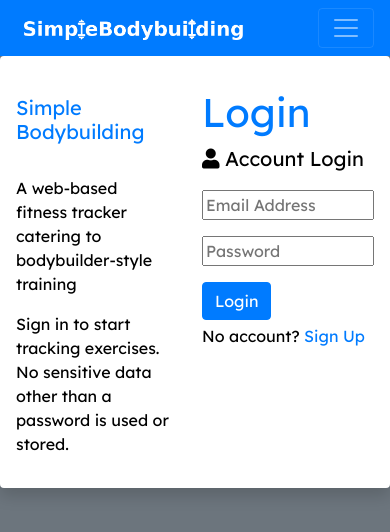
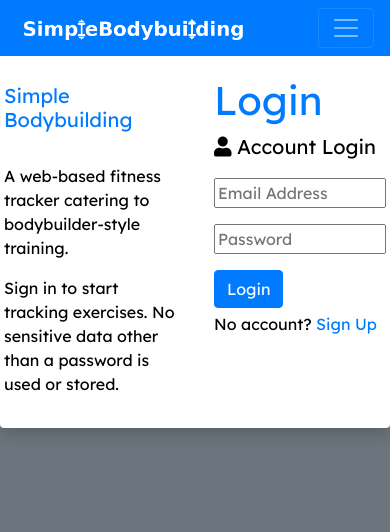
Before and after one commit to reidhansell/SimpleBB, a React (Create React App) app in the folder client/: page /login in a window 390 px wide. Shown: the top 532 px of the page. Built offline with nearby package versions, Linux system fonts and the light colour scheme; no server answers.

Commit message:
Updated background colors and mobile optimizations

```diff
--- a/client/src/components/about/About.js
+++ b/client/src/components/about/About.js
@@ -3,7 +3,7 @@ import { Link } from "react-router-dom";
 
 function About() {
   return (
-    <div className="container">
+    <div className="container-fluid bg-white shadow rounded-bottom pb-3">
       <br />
       <h1 className="text-primary">About</h1>
       <br />
--- a/client/src/components/auth/Login.js
+++ b/client/src/components/auth/Login.js
@@ -27,12 +27,12 @@ const Login = ({ login, isAuthenticated }) => {
   }
 
   return (
-    <div className="bg-white rounded shadow p-3 d-flex flex-row">
+    <div className="bg-white rounded-bottom shadow p-1 d-flex flex-row pb-3">
       <div className="mt-3 mr-3 ml-a" style={{maxWidth: "22vh"}}>
         <h5 className="text-primary mt-2">Simple Bodybuilding</h5>
         <br />
         <p>
-          A web-based fitness tracker catering to bodybuilder-style training
+          A web-based fitness tracker catering to bodybuilder-style training.
         </p>
         <p>
           Sign in to start tracking exercises. No sensitive data other than a password is used or stored.
--- a/client/src/components/auth/Register.js
+++ b/client/src/components/auth/Register.js
@@ -34,12 +34,12 @@ const Register = ({ setAlert, register, isAuthenticated }) => {
   }
 
   return (
-    <div className="bg-white rounded shadow p-3 d-flex flex-row">
+    <div className="bg-white rounded-bottom shadow p-1 d-flex flex-row pb-3">
       <div className="mt-3 mr-3 ml-a" style={{ maxWidth: "22vh" }}>
         <h5 className="text-primary mt-2">Simple Bodybuilding</h5>
         <br />
         <p>
-          A web-based fitness tracker catering to bodybuilder-style training
+          A web-based fitness tracker catering to bodybuilder-style training.
         </p>
         <p>
           Register to start tracking exercises. No sensitive data other than a
--- a/client/src/components/help/Help.js
+++ b/client/src/components/help/Help.js
@@ -2,7 +2,7 @@ import React from "react";
 
 function Help() {
   return (
-    <div className="container">
+    <div className="container-fluid bg-white shadow rounded-bottom pb-3">
       <br />
       <h1 className="text-primary">Help</h1>
       <br />
--- a/client/src/components/tracker/Tracker.js
+++ b/client/src/components/tracker/Tracker.js
@@ -49,7 +49,7 @@ const Tracker = ({ saveWeight, auth: { loading, user, isAuthenticated } }) => {
     <Spinner />
   ) : (
     <div className="text-center">
-      <div className="shadow bg-white">
+      <div className="shadow bg-white rounded-bottom">
         <br />
         <h5>
           <DatePicker
```
Also changed, not shown: 1 other file (tests, documents, lock files or other folders).
